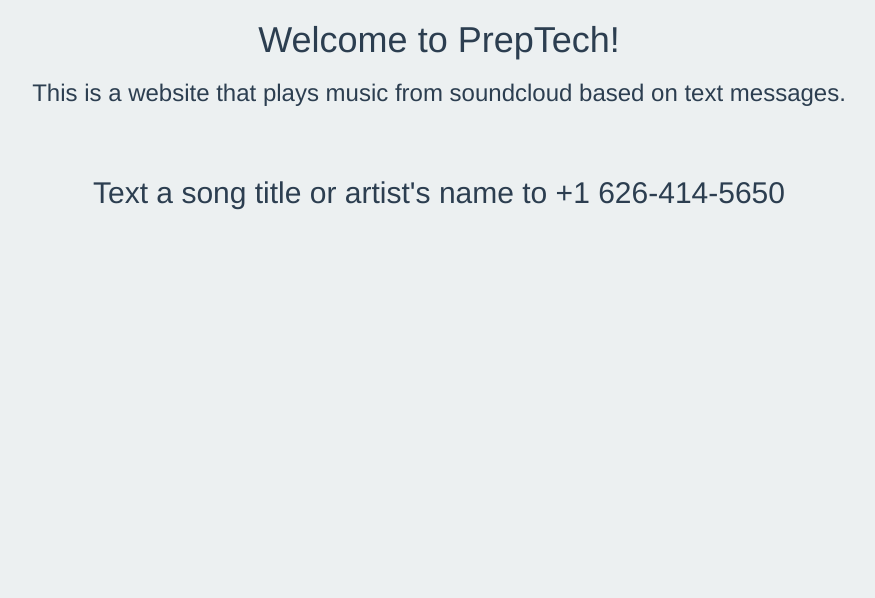
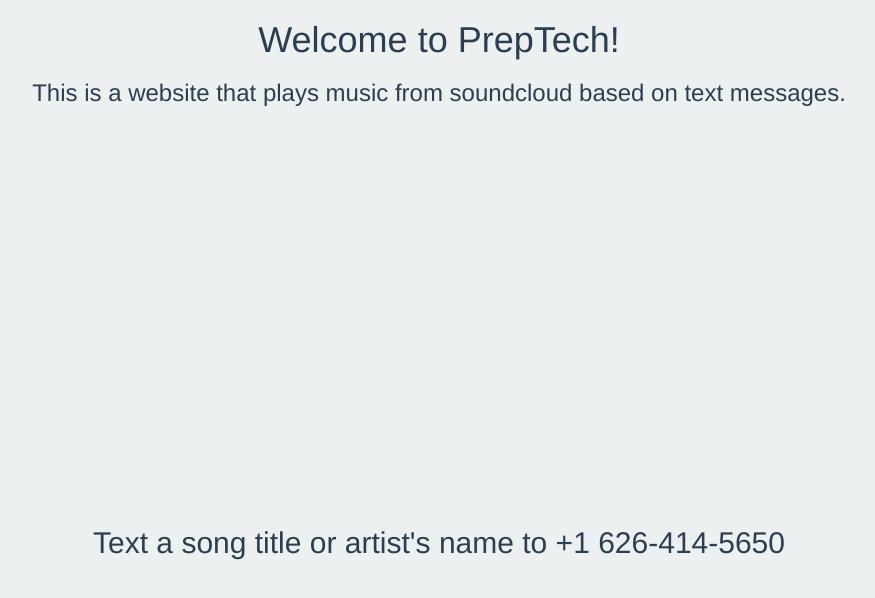
Before and after one commit to PrepTech/twiliomusic, a website: page index.html in a window 1280 px wide. Shown: the whole page, without its empty margins (201-1076 px from the left). Drawn offline with nearby package versions, Linux system fonts and the light colour scheme; a web font is replaced by a local one.

Commit message:
text size and position

```diff
--- a/style.css
+++ b/style.css
@@ -4,5 +4,5 @@
   background:#ecf0f1;
 }
 #somethin {
-  padding-top:50px;
+  padding-top:400px;
 }
```
